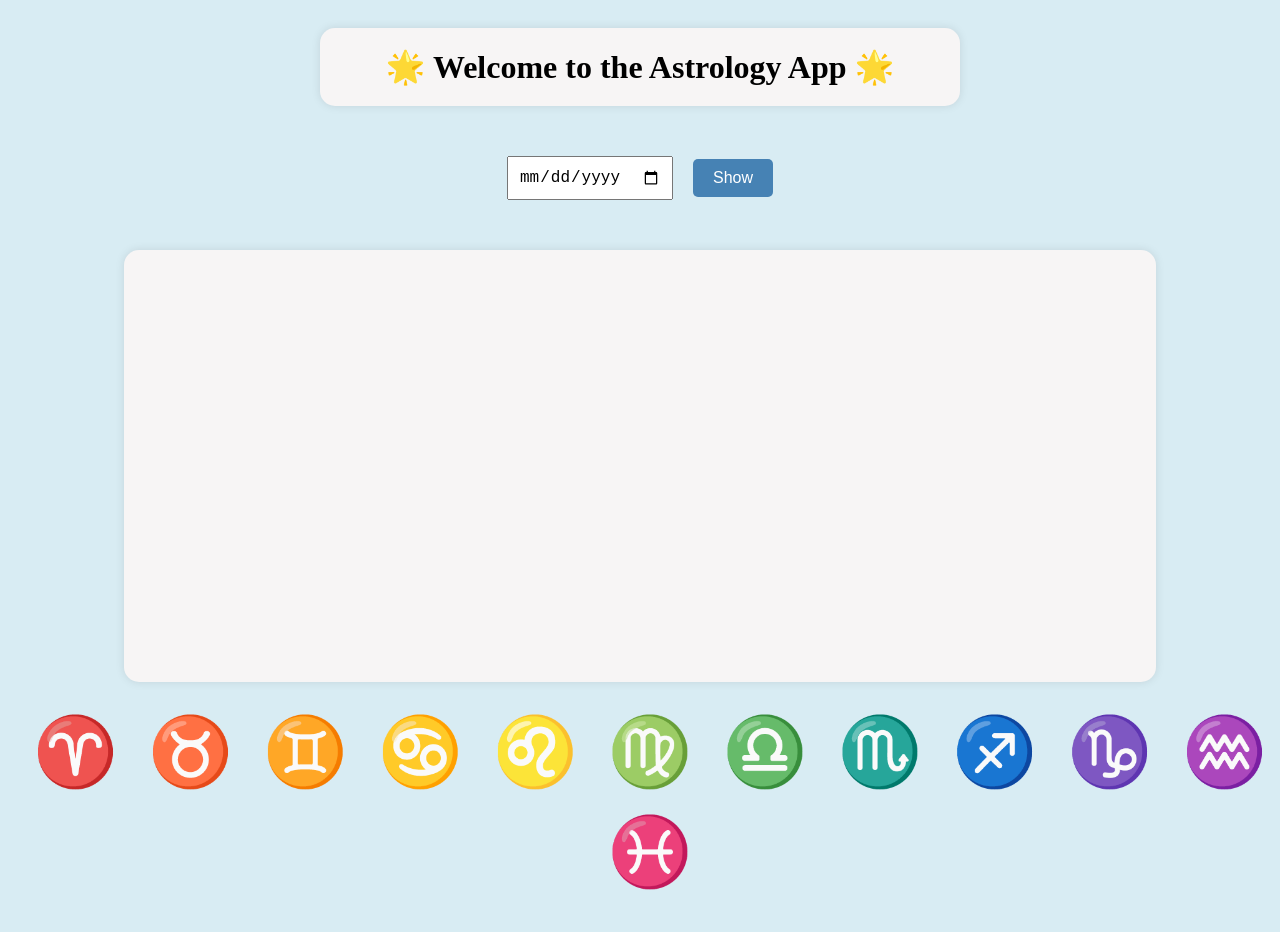
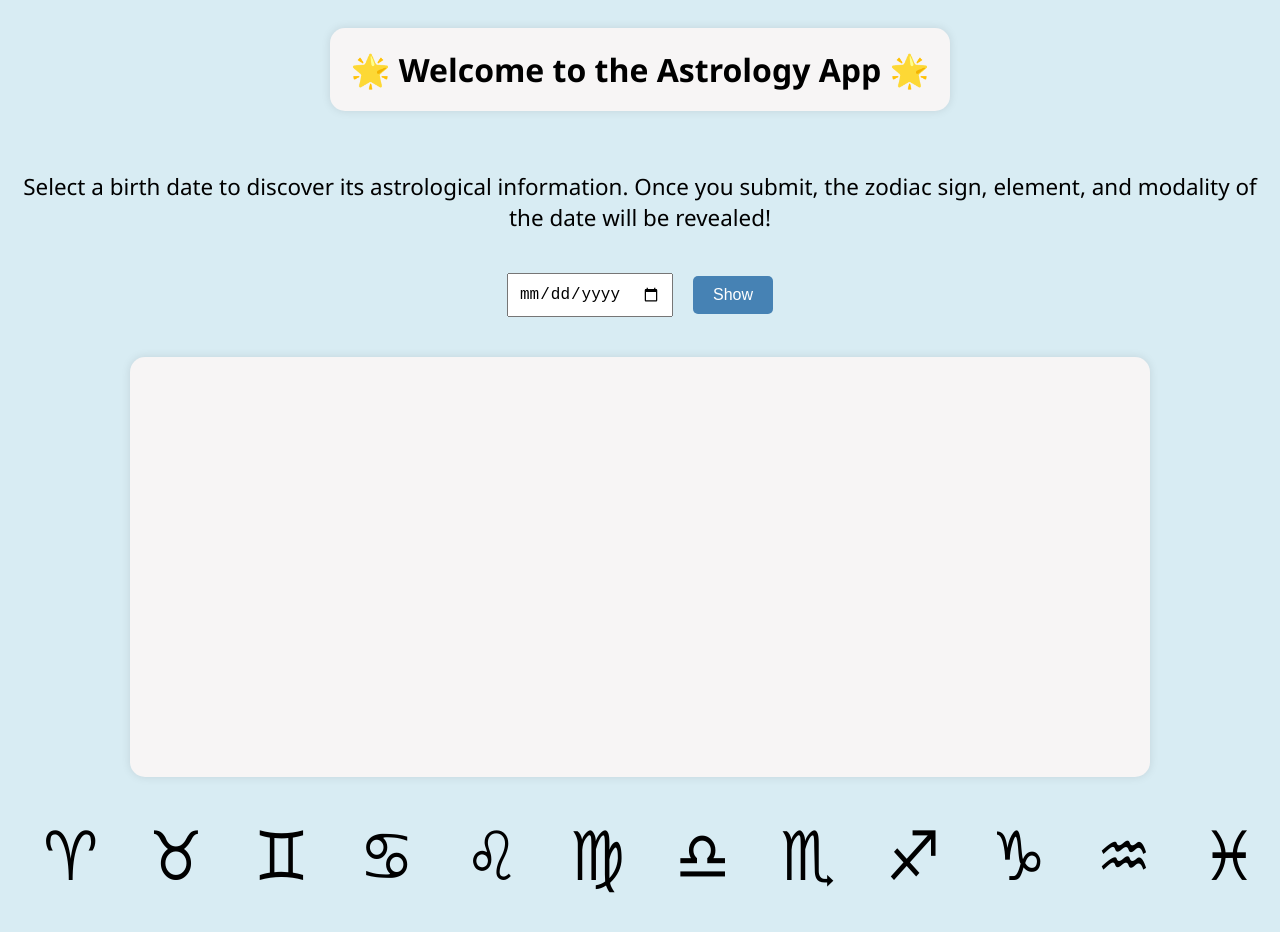
Before and after one commit to LiAb23/laboration-3, a website with bundled scripts: page public/index.html in a window 1280 px wide. Built offline with nearby package versions, Linux system fonts and the light colour scheme.

Commit message:
feat: add informative text in UI

```diff
--- a/public/index.html
+++ b/public/index.html
@@ -9,6 +9,7 @@
   </head>
   <body>
     <h1>🌟 Welcome to the Astrology App 🌟</h1>
+    <p class="help-text">Select a birth date to discover its astrological information. Once you submit, the zodiac sign, element, and modality of the date will be revealed!</p>
     <div id="inputContainer">
       <input type="date" id="birthDate" />
       <button id="showButton">Show</button>
--- a/public/style.css
+++ b/public/style.css
@@ -3,10 +3,11 @@ body {
   display: flex;
   flex-direction: column;
   min-height: 100vh;
+  font-family: 'Segoe UI', Tahoma, Geneva, Verdana, sans-serif;
 }
 
 h1 {
-  width: 600px;
+  max-width: 600px;
   margin: 20px auto;
   text-align: center;
   padding: 20px;
@@ -15,9 +16,16 @@ h1 {
   box-shadow: 0 0 10px rgba(0, 0, 0, 0.1);
 }
 
+.help-text {
+  margin: 0 auto 20px auto;
+  text-align: center;
+  padding-top: 40px;
+  font-size: 1.4rem;
+}
+
 #inputContainer {
   margin: 0 auto;
-  padding: 30px;
+  padding: 20px;
   display: flex;
   flex-direction: row;
   align-items: center;
@@ -48,11 +56,11 @@ h1 {
   width: 1000px;
   min-height: 400px;
   margin: 20px auto;
-  padding: 16px;
+  padding: 10px;
   background-color: rgb(247, 245, 245);
   border-radius: 15px;
   box-shadow: 0 0 10px rgba(0, 0, 0, 0.1);
-  font-size: 1.6rem;
+  font-size: 1.4rem;
   margin-bottom: 20px;
 }
 
```
